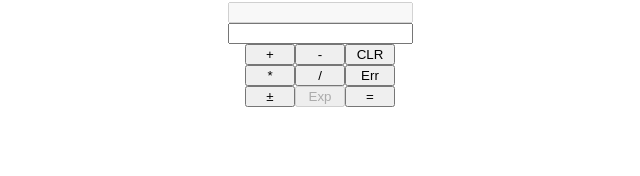
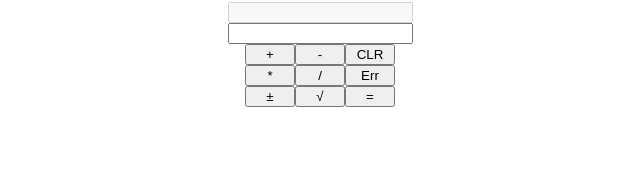
Before and after one commit to PStepka/blockchain_calc_front, a Vue app: page / in a window 1280 px wide. Shown: the part 113-289 px from the top of the page, without its empty margins (320-960 px from the left). Built offline with nearby package versions, Linux system fonts and the light colour scheme.

Commit message:
Add unary operators
* Add draft of error handling
* Add calculate() to binary operators

```diff
--- a/src/components/calc.vue
+++ b/src/components/calc.vue
@@ -6,18 +6,18 @@
 <!--    <span> Input: </span>-->
       <input ref="input" v-model="input"><br>
     <div>
-      <button class="calc-button" @click="setOperator('+')">+</button>
-      <button class="calc-button" @click="setOperator('-')">-</button>
+      <button class="calc-button" @click="setBinaryOperator('+')">+</button>
+      <button class="calc-button" @click="setBinaryOperator('-')">-</button>
       <button class="calc-button" @click="clearAll">CLR</button>
     </div>
     <div>
-      <button class="calc-button" @click="setOperator('*')">*</button>
-      <button class="calc-button" @click="setOperator('/')">/</button>
-      <button class="calc-button" @click="setOperator('Err')">Err</button>
+      <button class="calc-button" @click="setBinaryOperator('*')">*</button>
+      <button class="calc-button" @click="setBinaryOperator('/')">/</button>
+      <button class="calc-button" @click="setBinaryOperator('Err')">Err</button>
     </div>
     <div>
-      <button class="calc-button" @click="invertInput">±</button>
-      <button class="calc-button" disabled="disabled">Exp</button>
+      <button class="calc-button" @click="useUnaryOperator('invert')">±</button>
+      <button class="calc-button" @click="useUnaryOperator('sqrt')">√</button>
       <button class="calc-button" @click="calculate">=</button>
     </div>
   </div>
@@ -36,22 +36,34 @@ export default {
       historyList: [],
       input: "",
       output: "",
-      firstOperand: 0,
-      secondOperand: 0,
-      operator: "",
+      firstOperand: undefined,
+      secondOperand: undefined,
+      operator: undefined,
       result: 0,
       resultCalculated: false
     }
   },
   methods: {
-    invertInput() { // TODO: calculate on backend
+    async useUnaryOperator(operator) {
       const inputValue = parseInt(this.input);
-      this.input = - inputValue;
+
+      try {
+        const result = await this.requestCalculation(inputValue, undefined, config.UNARY_OPERATORS[operator]);
+        this.input = result;
+        this.output = `${operator}(${inputValue}) =`;
+        this.addToHistory([this.output, result].join(" "));
+      } catch (e) {
+        this.input = e.message;
+      }
     },
     setInputFocus() {
       this.$refs.input.focus();
     },
-    setOperator(op) {
+    async setBinaryOperator(op) {
+      if (this.operator) {
+        await this.calculate();
+      }
+
       this.operator = op;
       this.firstOperand = parseInt(this.input);
       this.output = `${this.firstOperand} ${this.operator}`;
@@ -60,8 +72,9 @@ export default {
       this.resultCalculated = false;
     },
     clearAll() {
-      this.firstOperand = 0;
-      this.secondOperand = 0;
+      this.firstOperand = undefined;
+      this.secondOperand = undefined;
+      this.operator = undefined;
       this.input = "";
       this.output = "";
       this.result = 0;
@@ -75,15 +88,13 @@ export default {
         this.firstOperand = parseInt(this.input);
       }
 
-      this.result = await this.requestCalculation(this.firstOperand, this.secondOperand, this.operator);
+      this.result = await this.requestCalculation(this.firstOperand, this.secondOperand,
+        config.BINARY_OPERATORS[this.operator]);
 
       this.output = `${this.firstOperand} ${this.operator} ${this.secondOperand} =`;
 
       const historyItem = [this.output, this.result].join(" ");
-      this.historyList.push(historyItem);
-      if (this.historyList.length > config.MAX_HISTORY_LENGTH) {
-        this.historyList = this.historyList.slice(-config.MAX_HISTORY_LENGTH);
-      }
+      this.addToHistory(historyItem);
 
       this.input = this.result;
       this.resultCalculated = true;
@@ -92,11 +103,17 @@ export default {
 
       return;
     },
+    addToHistory(item) {
+      this.historyList.push(item);
+      if (this.historyList.length > config.MAX_HISTORY_LENGTH) {
+        this.historyList = this.historyList.slice(-config.MAX_HISTORY_LENGTH);
+      }
+    },
     async requestCalculation(firstOperand, secondOperand, operator) {
       const ops = {
         firstOperand,
         secondOperand,
-        operator: config.BINARY_OPERATORS[operator]
+        operator
       }
 
       const requestOptions = {
@@ -110,9 +127,13 @@ export default {
           requestOptions
       );
 
-      let result = await res.json();
-
-      return result;
+      if (res.status === 200) {
+        let result = await res.json();
+        return result;
+      } else {
+        console.log(res);
+        return res.statusText;
+      }
     }
   },
   computed: {
--- a/src/config.js
+++ b/src/config.js
@@ -7,5 +7,9 @@ export const config = {
         "/": 2,
         "*": 3,
         "err": 4
+    },
+    UNARY_OPERATORS: {
+        "invert": 0,
+        "sqrt": 1
     }
 }
```
